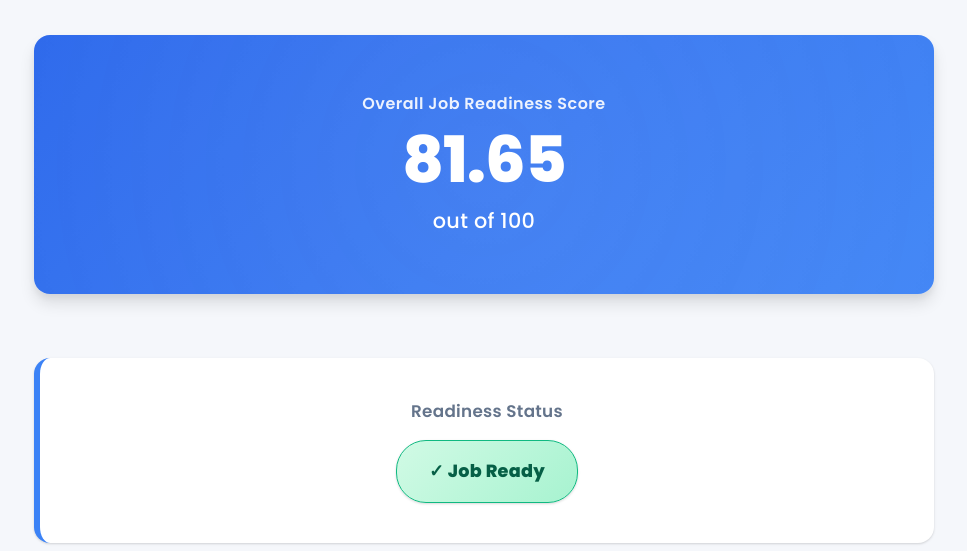
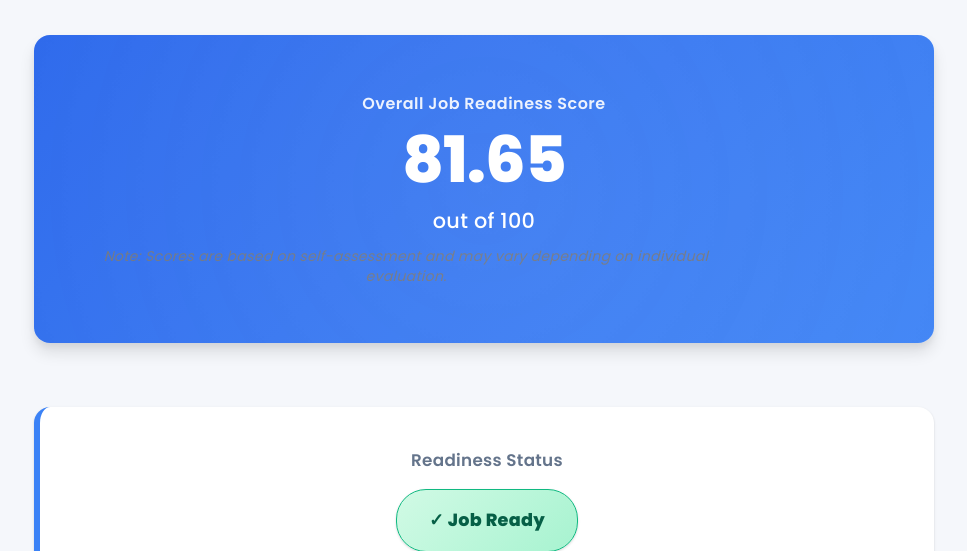
Before and after one commit to hrithikadasan/Job-Readiness-Index, a Flask app: page /result/1 in a window 1280 px wide. Shown: the part 434-985 px from the top of the page, without its empty margins (156-1123 px from the left). Run offline with Flask 3, Linux system fonts and the light colour scheme.

Commit message:
Added self-assessment disclaimer note

```diff
--- a/templates/result.html
+++ b/templates/result.html
@@ -422,6 +422,7 @@
                 <div class="score-label">Overall Job Readiness Score</div>
                 <div class="score-value">{{ score }}</div>
                 <div class="score-unit">out of 100</div>
+                <p style="font-size: 0.88rem; color: #6b7280; margin-top: 0.6rem; font-style: italic; max-width: 680px; line-height: 1.4;">Note: Scores are based on self-assessment and may vary depending on individual evaluation.</p>
             </div>
 
             <!-- Status Badge -->
```
Also changed, not shown: students.db.
